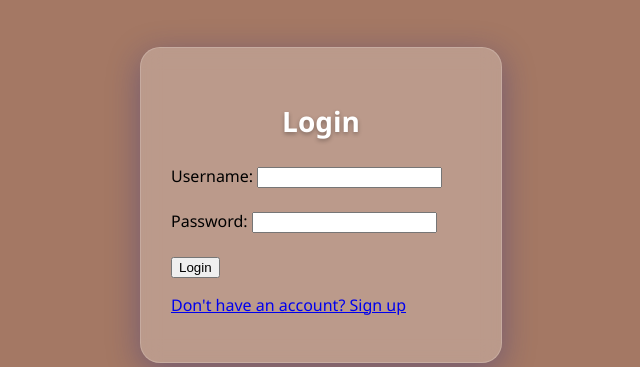
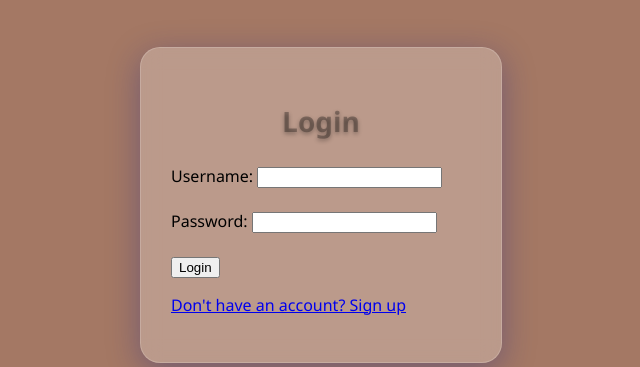
Before and after one commit to manojgowda593/django_projects, a Django app: page / in a window 1280 px wide. Shown: the part 195-562 px from the top of the page, without its empty margins (319-959 px from the left). Run offline with Django 4.2, Linux system fonts and the light colour scheme.

Commit message:
CICD test (Login text color to black)

```diff
--- a/todo/todoapp/templates/login.html
+++ b/todo/todoapp/templates/login.html
@@ -26,7 +26,7 @@
     }
     h2 {
       text-align: center;
-      color: #ffffff;
+      color: rgba(0, 0, 0, 0.3);
       text-shadow: 0 2px 4px rgba(0, 0, 0, 0.3);
       margin-bottom: 25px;
       font-size: 28px;
```
